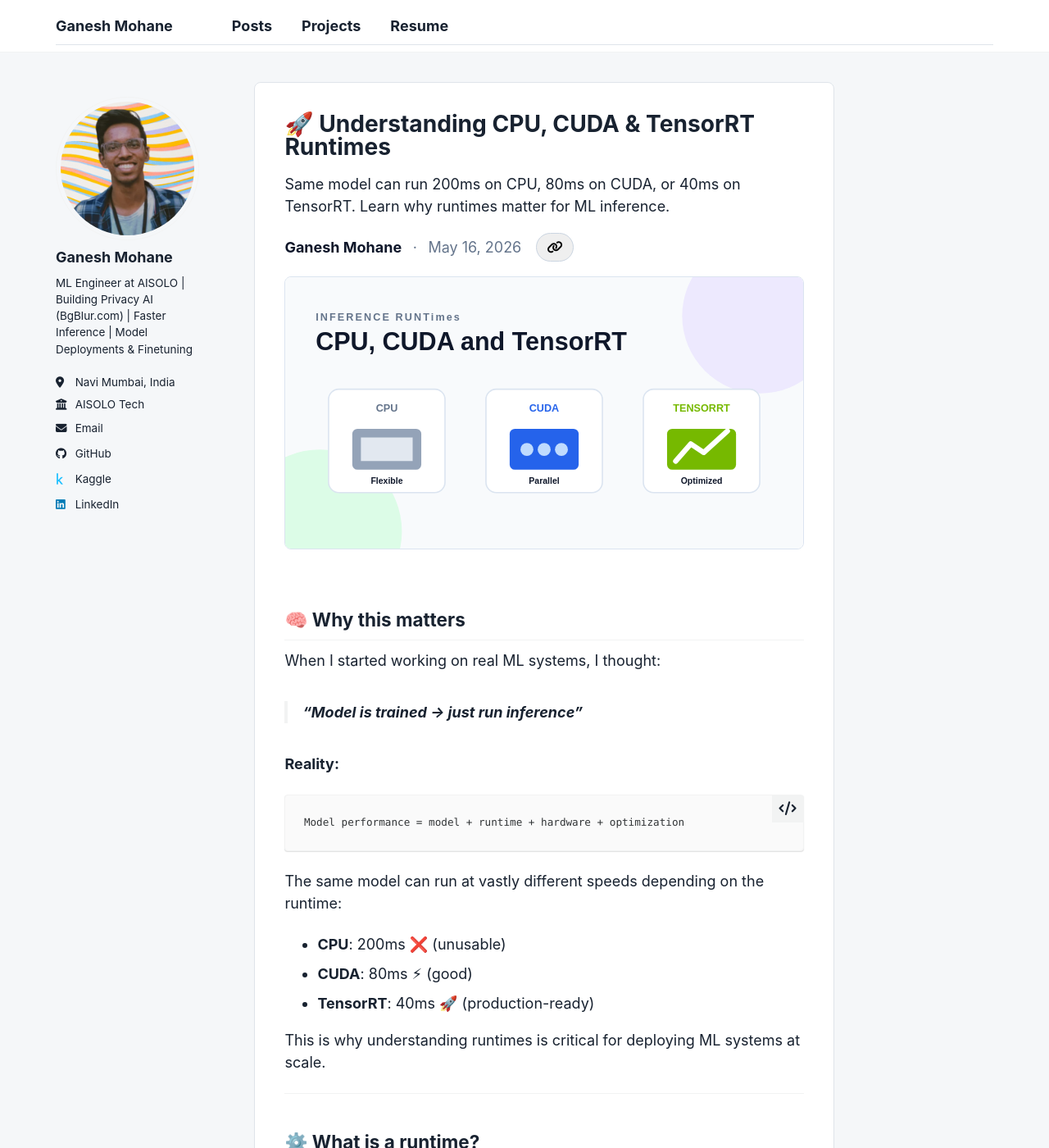
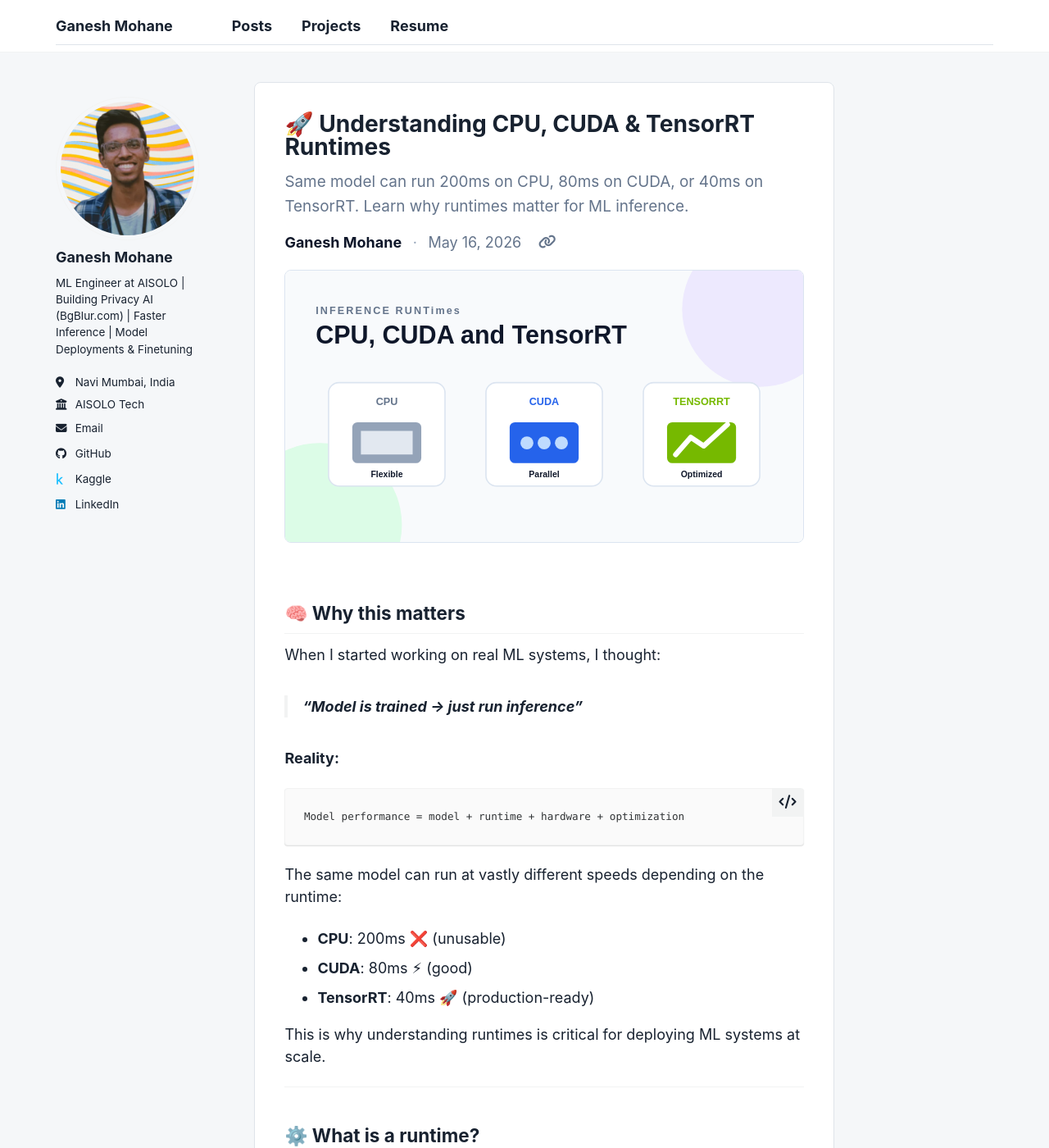
Before and after one commit to ganeshmohane/ganeshmohane.github.io, a Jekyll site: the page built from _posts/2026-05-16-cpu-cuda-tensorrt.md, in a window 1280 px wide and 1400 px high. Shown: the whole window at 82% size. Built offline with Jekyll 4.4.1, drawn with Linux system fonts in a browser that asks for light colours; a script bundle is joined from its source files by our own code; library files that are not in the unit come from our copies.

Commit message:
fix posts head

```diff
--- a/_includes/scripts.html
+++ b/_includes/scripts.html
@@ -5,7 +5,6 @@
     const button = event.target.closest(".post__copy-link");
     if (!button) return;
 
-    const label = button.querySelector("span");
     const url = button.dataset.copyUrl || window.location.href;
 
     try {
--- a/_sass/layout/_page.scss
+++ b/_sass/layout/_page.scss
@@ -405,23 +405,29 @@
   display: flex;
   flex-wrap: wrap;
   gap: 0.75rem;
-  margin: -0.25rem 0 1rem;
+  margin: 0 0 1rem;
 
   strong {
     color: #0f172a;
   }
 }
 
+.post__subtitle {
+  color: #64748b;
+  font-size: 1.05em;
+  line-height: 1.55;
+  margin: 0 0 0.75rem;
+  max-width: 760px;
+}
+
+.post__meta-dot {
+  color: #94a3b8;
+}
+
 .post__meta-date {
   display: inline-flex;
   align-items: baseline;
   gap: 0.25rem;
-}
-
-.post__meta-read-time {
-  align-items: center;
-  display: inline-flex;
-  gap: 0.35rem;
 }
 
 .post__featured-image {
@@ -436,10 +442,22 @@
 }
 
 .post__copy-link {
-  border: 1px solid #cbd5e1;
-  border-radius: 999px;
-  box-shadow: none;
-  font-size: 0.85em;
-  margin-left: 0.25rem;
-  padding: 0.45em 0.8em;
+  align-items: center;
+  background: transparent;
+  border: 0;
+  border-radius: 50%;
+  color: #64748b;
+  cursor: pointer;
+  display: inline-flex;
+  font-size: 0.95em;
+  height: 32px;
+  justify-content: center;
+  margin-left: 0.1rem;
+  padding: 0;
+  width: 32px;
 }
+
+.post__copy-link:hover {
+  background: #eef2f7;
+  color: #0f172a;
+}
--- a/assets/css/custom.scss
+++ b/assets/css/custom.scss
@@ -148,6 +148,56 @@ body { background: var(--paper); color: var(--ink); }
 .project-stack { display: flex; flex-wrap: wrap; gap: .35rem; margin-top: auto; }
 .project-card .project-link { margin-top: 1rem; font-weight: 700; }
 
+.related-post-card {
+  align-items: stretch;
+  background: var(--surface);
+  border: 1px solid var(--line);
+  border-radius: 8px;
+  display: grid;
+  gap: 0.85rem;
+  grid-template-columns: 140px minmax(0, 1fr);
+  overflow: hidden;
+  padding: 0.75rem;
+}
+
+.related-post-image-link {
+  display: block;
+}
+
+.related-post-card img {
+  aspect-ratio: 16 / 10;
+  border-radius: 6px;
+  height: 88px;
+  object-fit: cover;
+  width: 140px;
+}
+
+.related-post-content {
+  min-width: 0;
+}
+
+.related-post-content h5 {
+  font-size: 1rem;
+  line-height: 1.25;
+  margin: 0.15rem 0 0.45rem;
+}
+
+.related-post-content h5 a {
+  color: var(--ink);
+}
+
+.related-post-content p {
+  color: var(--muted);
+  font-size: 0.82rem;
+  margin: 0;
+}
+
+.page__related .grid__wrapper {
+  display: grid;
+  gap: 0.75rem;
+  grid-template-columns: repeat(3, minmax(0, 1fr));
+}
+
 .page__title, .archive__subtitle { border-bottom: 0; }
 .archive__subtitle { display: none; }
 .page__inner-wrap { background: var(--surface); padding: 2rem; border: 1px solid var(--line); border-radius: 8px; }
@@ -157,6 +207,7 @@ body { background: var(--paper); color: var(--ink); }
 @media (max-width: 768px) {
   .home-page { padding: 2.25rem .25rem; }
   .post-grid, .project-grid { grid-template-columns: 1fr; }
+  .page__related .grid__wrapper { grid-template-columns: 1fr; }
   .post-card {
     grid-template-columns: minmax(0, 1fr) 140px;
   }
```
